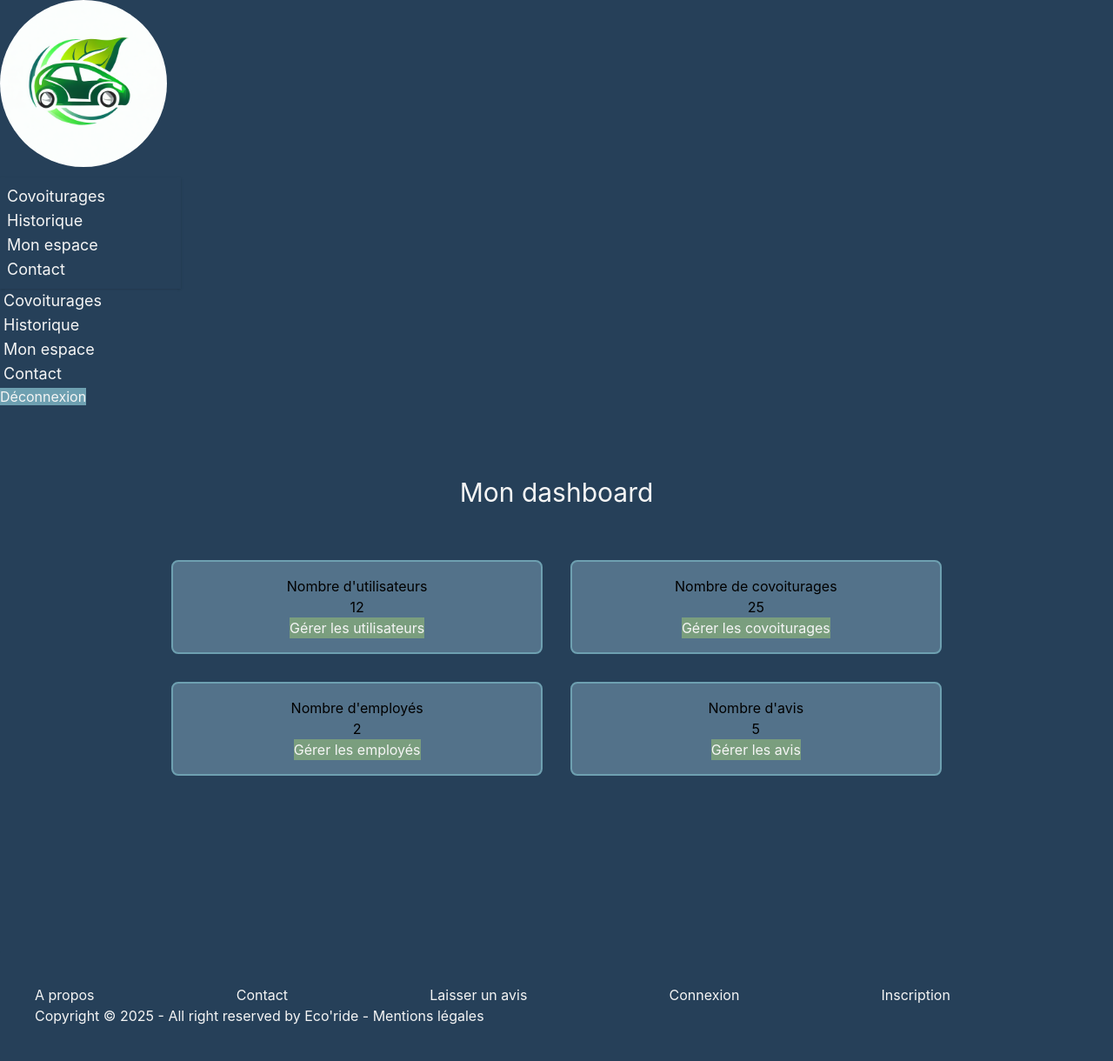
After one commit to Gwladyslsn/Ecoride, a PHP site: the page made by src/Templates/page/admin/dashboardAdmin.php in a window 1280 px wide. The commit adds this page. Shown: the whole page at 87% size. Run offline with PHP 8.4, Linux system fonts and the light colour scheme; the template is opened without the code that fills it, so the values that code supplies are empty; the visitor is signed in with stand-in values (Sample User, id 1); some libraries are stand-ins or nearby versions.

```diff
--- a/src/Controller/PageController.php
+++ b/src/Controller/PageController.php
@@ -102,4 +102,8 @@ class PageController extends Controller
     {
         $this->render('/Templates/page/admin/homeAdmin', []);
     }
+    public function dashboardAdmin()
+    {
+        $this->render('Templates/page/admin/dashboardAdmin', []);
+    }
 }
--- a/src/Repository/UserRepository.php
+++ b/src/Repository/UserRepository.php
@@ -38,9 +38,10 @@ class UserRepository
 
     // --- READ ---
     /* get admin by id*/
-    function getAdminByEmail(PDO $pdo, string $email): ?array {
+    public function getAdminByEmail(string $email)
+    {
     $sql = "SELECT * FROM admin WHERE email_admin = :email";
-    $stmt = $pdo->prepare($sql);
+    $stmt = $this->pdo->prepare($sql);
     $stmt->execute(['email' => $email]);
     $admin = $stmt->fetch(PDO::FETCH_ASSOC);
     return $admin ?: null;
--- /dev/null
+++ b/src/Templates/page/admin/dashboardAdmin.php
@@ -0,0 +1,41 @@
+<?php
+require_once ROOTPATH . '/src/Templates/header.php';
+
+if (!isset($_SESSION['admin'])) {
+    header('Location: ?controller=admin&action=dashboardAdmin');
+    exit;
+}
+?>
+
+<h1 class="text-3xl text-center mt-20 mb-15">Mon dashboard</h1>
+
+<section class="flex column justify-center">
+    <div class="flex justify-center gap-8 w-full flex flex-wrap column">
+        <div class="card-dashboard border bg-white w-1/3 rounded-lg p-4">
+            <p class="user text-black">Nombre d'utilisateurs</p>
+            <p class="user text-black">12</p>
+            <button class="btn btn-dashboard"><a href="">Gérer les utilisateurs</a></button>
+        </div>
+        <div class="card-dashboard border bg-white w-1/3 rounded-lg p-4">
+            <p class="carpooling text-black">Nombre de covoiturages</p>
+            <p class="carpooling text-black">25</p>
+            <button class="btn btn-dashboard"><a href="">Gérer les covoiturages</a></button>
+        </div>
+        <div class="card-dashboard border bg-white w-1/3 rounded-lg p-4">
+            <p class="carpooling text-black">Nombre d'employés</p>
+            <p class="carpooling text-black">2</p>
+            <button class="btn btn-dashboard"><a href="">Gérer les employés</a></button>
+        </div>
+        <div class="card-dashboard border bg-white w-1/3 rounded-lg p-4">
+            <p class="carpooling text-black">Nombre d'avis</p>
+            <p class="carpooling text-black">5</p>
+            <button class="btn btn-dashboard"><a href="">Gérer les avis</a></button>
+        </div>
+    </div>
+
+</section>
+
+
+
+<?php
+require_once ROOTPATH . '/src/Templates/footer.php'; ?>
--- a/src/Templates/page/register.php
+++ b/src/Templates/page/register.php
@@ -21,14 +21,14 @@ if ($_SERVER["REQUEST_METHOD"] === "POST") {
         $password = $_POST["password_user"] ?? '';
 
         // 1. Tentative connexion admin
-        $admin = getAdminByEmail($email);
+        $admin = $userRepo->getAdminByEmail($email);
         if ($admin && password_verify($password, $admin['password_admin'])) {
             $_SESSION['admin'] = [
                 'id_admin' => $admin['id_admin'],
                 'email_admin' => $admin['email_admin'],
                 'name_admin' => $admin['name_admin']
             ];
-            header('Location: ?controller=admin&action=dashboardAdmin');
+            header('Location: dashboardAdmin');
             exit;
         }
 
```
Also changed, not shown: config/routes.php (+4 -4 lines).
